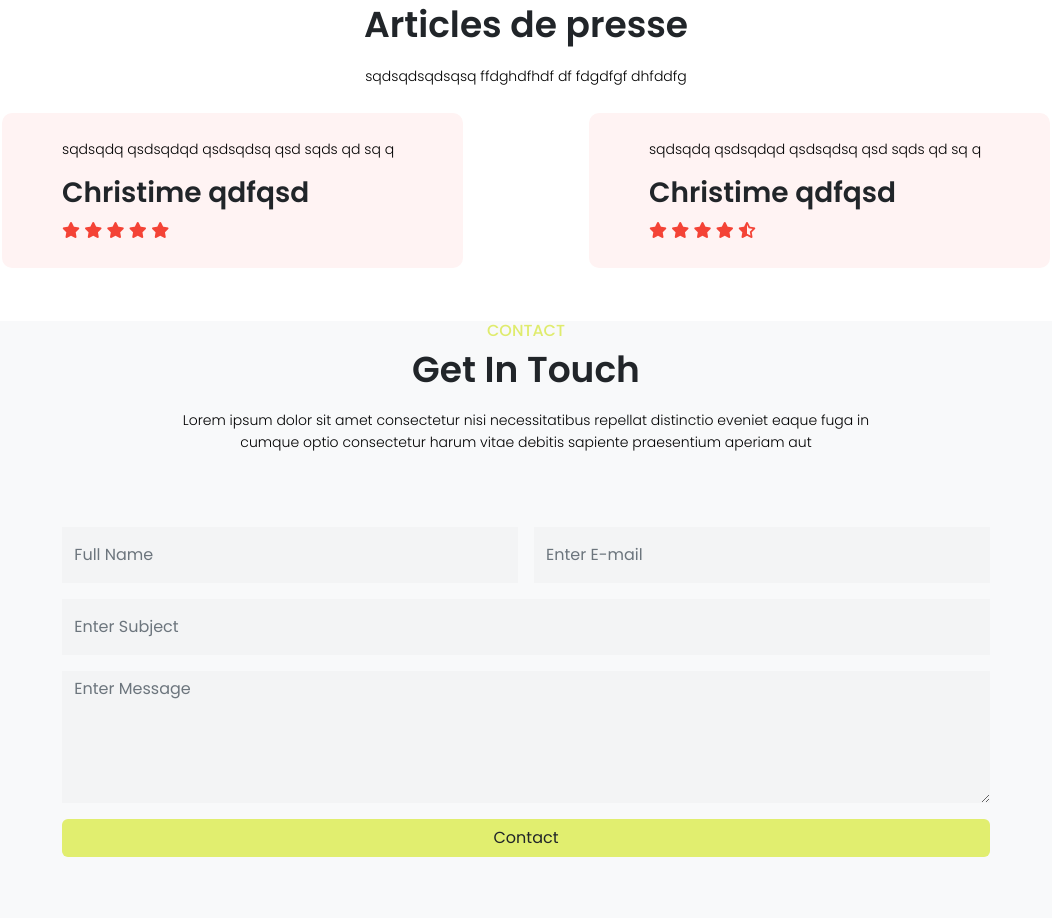
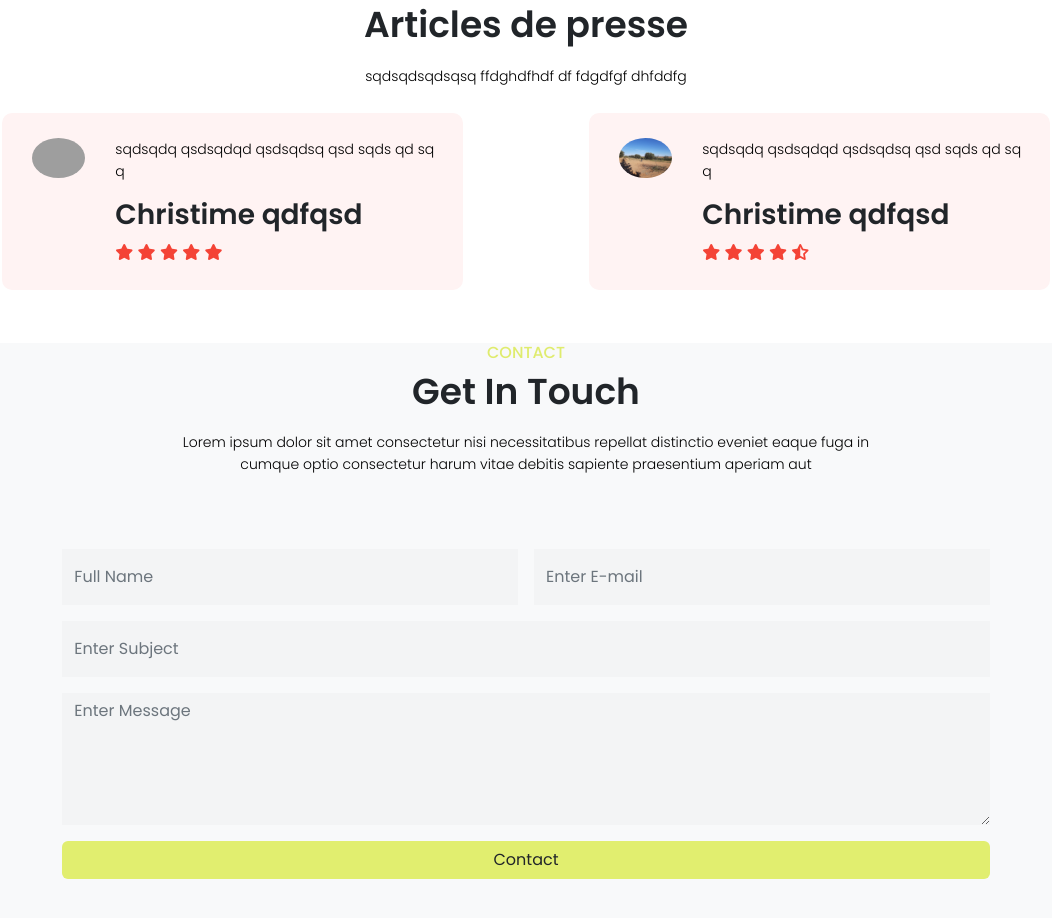
Before and after one commit to ahmedabdmouleh8/Olea-Site-Vitrine-with-bootstrap, a website: page index.html in a window 1280 px wide. Shown: the part 2748-3666 px from the top of the page, without its empty margins (114-1166 px from the left). Drawn offline with nearby package versions, Linux system fonts and the light colour scheme; the site is published under a folder, as on GitHub Pages, so addresses that start at the root find nothing.

Commit message:
Update index.html

```diff
--- a/index.html
+++ b/index.html
@@ -203,17 +203,17 @@
 
     <div class="row">
         <div class="facilities-col">
-            <img src="img/photo3.jpg" alt="">
+            <img src="./img/photo3.jpg" alt="">
             <h3>EZzaezaeaeaeaea</h3>
             <p>ghgfhgfhfghfhgfhgfhgfhgfh</p>
         </div>
         <div class="facilities-col">
-            <img src="img/photo5.jpg" alt="">
+            <img src="./img/photo5.jpg" alt="">
             <h3>EZzaezaeaeaeaea</h3>
             <p>ghgfhgfhfghfhgfhgfhgfhgfh</p>
         </div>
         <div class="facilities-col">
-            <img src="img/photo4.jpg" alt="">
+            <img src="./img/photo4.jpg" alt="">
             <h3>EZzaezaeaeaeaea</h3>
             <p>ghgfhgfhfghfhgfhgfhgfhgfh</p>
         </div>
@@ -230,7 +230,7 @@
 
     <div class="row">
         <div class="testimonial-col">
-            <img src="/img/photo3.jpg" alt="">
+            <img src="./img/photo3.jpg" alt="">
             <div>
                 <p>sqdsqdq qsdsqdqd qsdsqdsq qsd sqds qd sq q</p>
                 <h3>Christime qdfqsd</h3>
@@ -242,7 +242,7 @@
             </div>
         </div>
         <div class="testimonial-col">
-            <img src="/img/photo4.jpg" alt="">
+            <img src="./img/photo4.jpg" alt="">
             <div>
                 <p>sqdsqdq qsdsqdqd qsdsqdsq qsd sqds qd sq q</p>
                 <h3>Christime qdfqsd</h3>
@@ -296,7 +296,7 @@
       <div class="container">
           <div class="row gy-4">
               <div class="col-lg-2">
-                  <a href=""><img class="logo" src="img/logo.png" alt=""></a>
+                  <a href=""><img class="logo" src="./img/logo.png" alt=""></a>
               </div>
               <div class="col-lg-2">
                   <h5 class="text-dark">Olea</h5>
```
